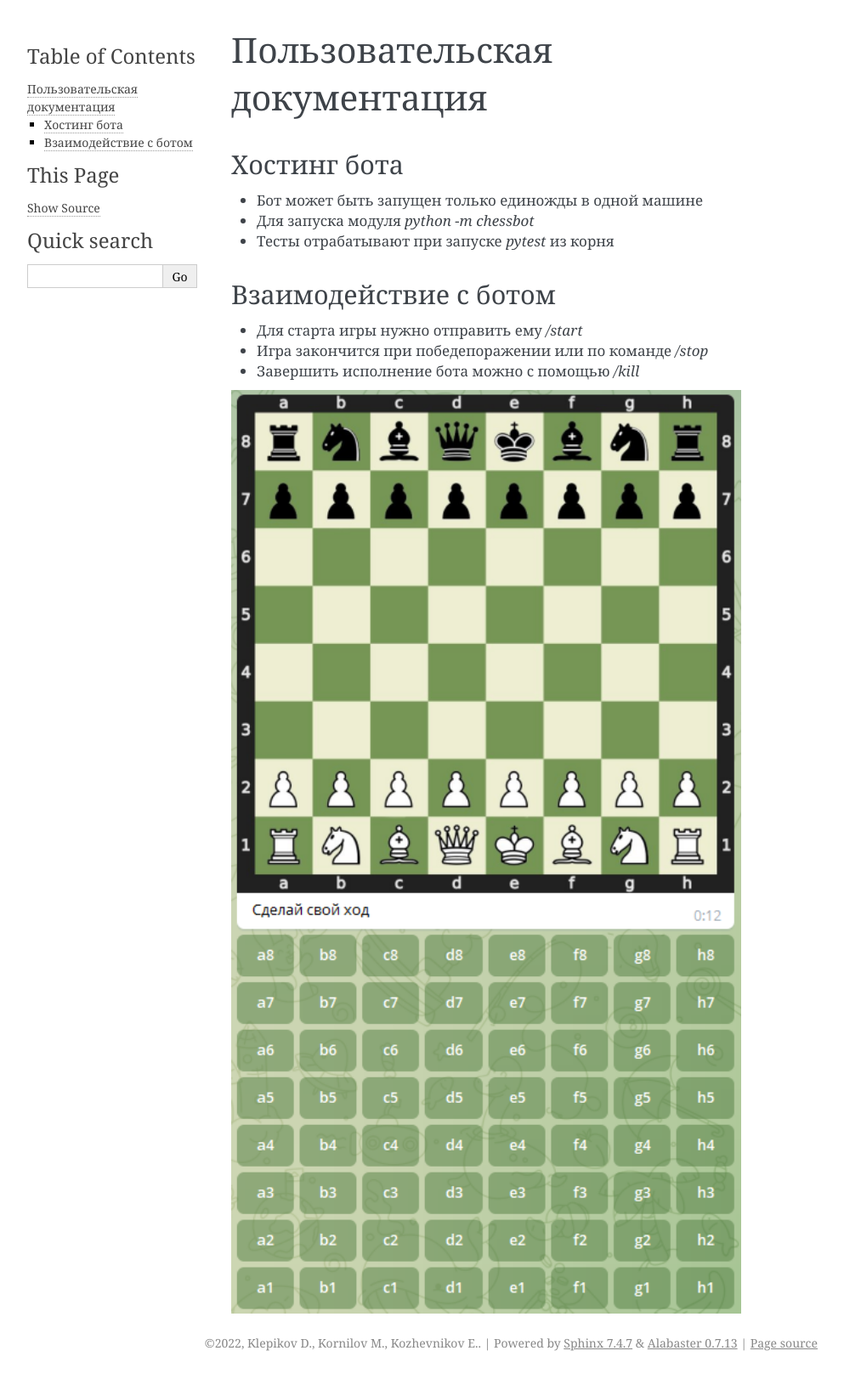
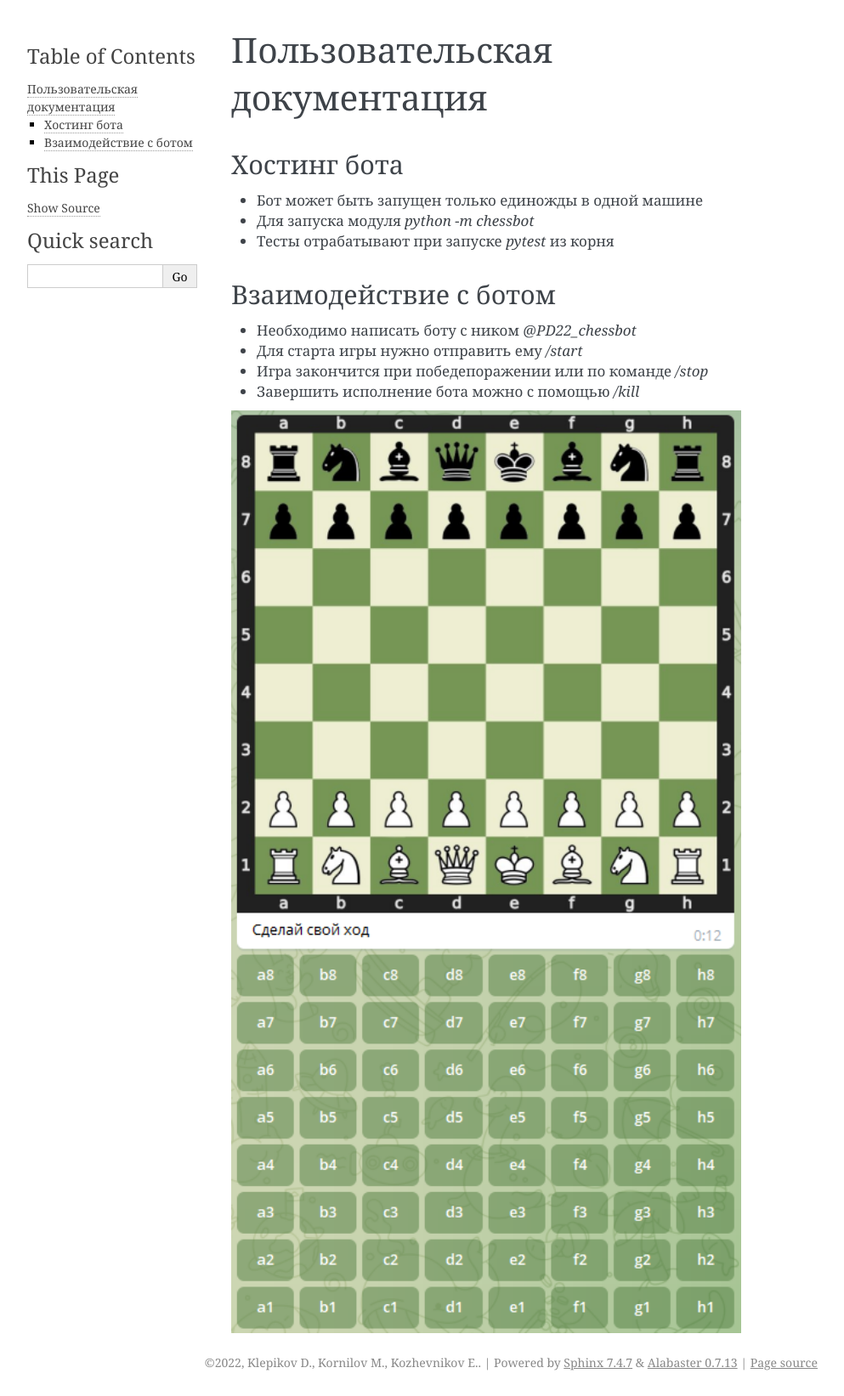
Before and after one commit to dovvakkin/chessbot, a Sphinx documentation site: the page built from docs/user_docs.rst, in a window 1280 px wide. Shown: the whole page at 85% size, without its empty margins (148-1141 px from the left). Built offline with Sphinx 7.4.7, drawn with Linux system fonts in a browser that asks for light colours; before the commit the page ends 1620 px from its top, so only the background shows below that.

Commit message:
Add extra information to docs

```diff
--- a/docs/user_docs.rst
+++ b/docs/user_docs.rst
@@ -13,6 +13,7 @@
 Взаимодействие с ботом
 -------------------------------
 
+* Необходимо написать боту с ником `@PD22_chessbot`
 * Для старта игры нужно отправить ему `/start`
 * Игра закончится при победе\поражении или по команде `/stop`
 * Завершить исполнение бота можно с помощью `/kill`
```
Also changed, not shown: README.md (+1 -0 lines).
